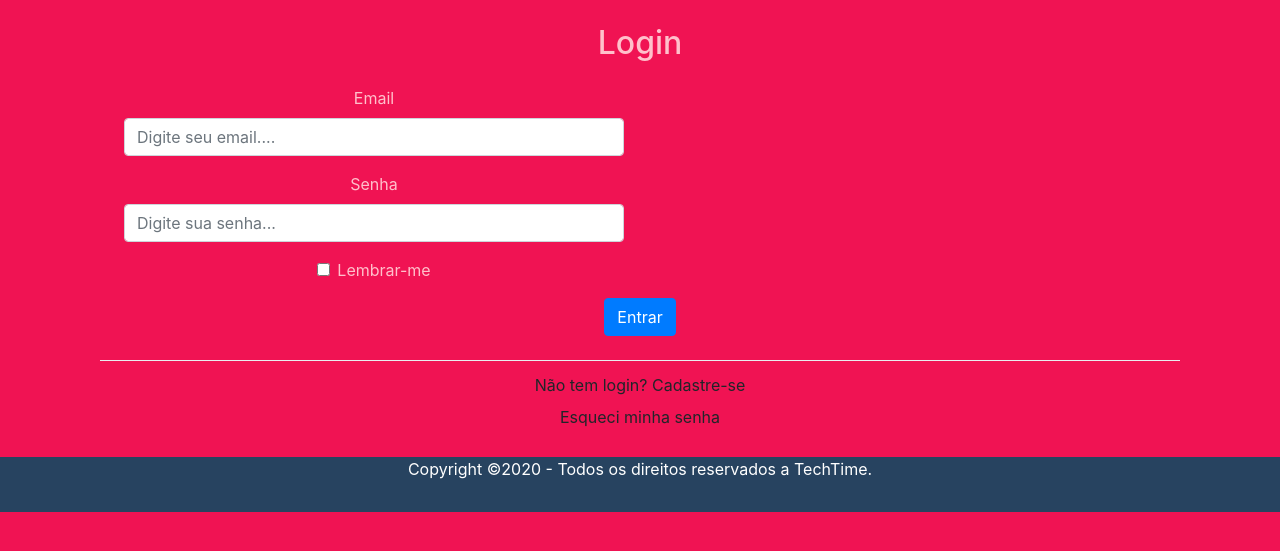
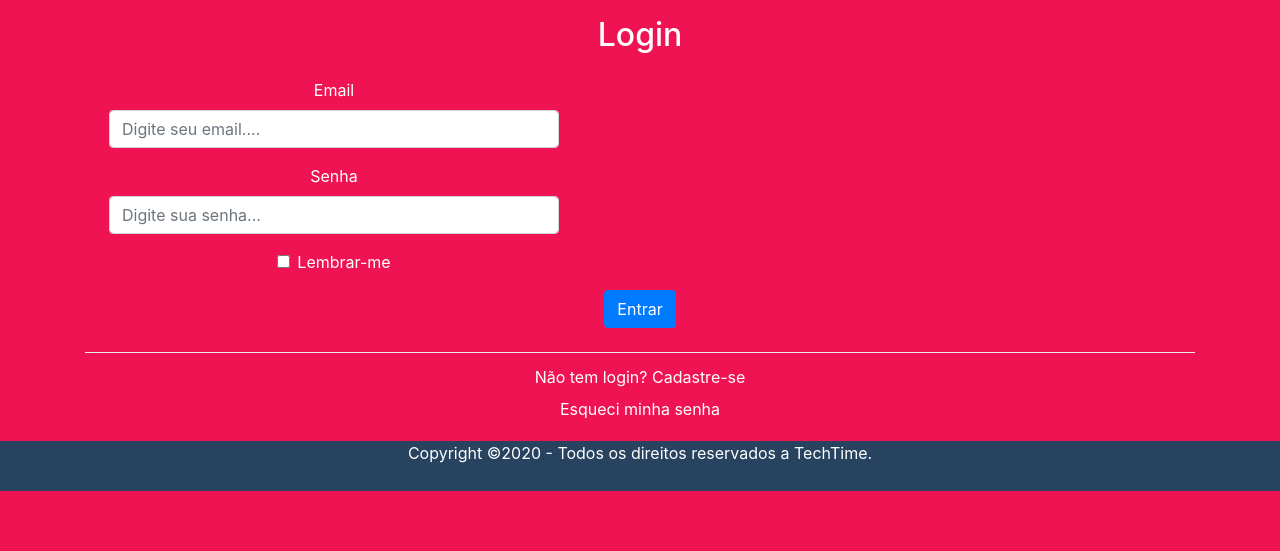
Before and after one commit to eiviniciusb/projeto_final, a Flask app: page /login in a window 1280 px wide. Shown: the part 96-647 px from the top of the page. Run offline with Flask 2, Linux system fonts and the light colour scheme; some libraries are stand-ins or nearby versions.

Commit message:
atualiza templates

```diff
--- a/projeto_final/templates/layout.html
+++ b/projeto_final/templates/layout.html
@@ -18,8 +18,11 @@
         }
     .titulo {
         text-align: center;
-        color: pink;
+        color: #FFFFFF;
         font-family:;
+    }
+    .formulario {
+        text-align: center;
     }
     body {
         background-color: #F01353;
@@ -27,7 +30,7 @@
     .footer {
         background-color:#274360;
         text-align: center;
-        height: 55px;
+        height: 50px;
         color: #FFFFFF;
         }
     </style>
--- a/projeto_final/templates/login.html
+++ b/projeto_final/templates/login.html
@@ -9,14 +9,16 @@
 {% block conteudo %}
 <style>
     .form-group {
-        max-width: 500px;
+        max-width: 450px;
+    }
+    .dropdown-item {
+        color: #FFFFFF;
     }
 </style>
 <body>
-<div class="container">
-    <div class="titulo my-4">
+    <div class="titulo my-3">
         <h2>Login</h2>
-    <form class="px-4 py-3">
+    <form class="form px-4 py-3">
     <div class="form-group" alt="Responsive text">
       <label for="Email">Email</label>
       <input type="email" class="form-control" id="Email" placeholder="Digite seu email....">
@@ -39,7 +41,6 @@
     <a class="dropdown-item" href="/cadastro">Não tem login? Cadastre-se</a>
     <a class="dropdown-item" href="/resetpass">Esqueci minha senha</a>
     </div>
-</div>
 </body>
 
 {% endblock %}
```
Also changed, not shown: projeto_final/templates/cadastro.html (+4 -4 lines), projeto_final/templates/contact.html (+3 -4 lines), projeto_final/templates/feed.html (+15 -1 lines).
